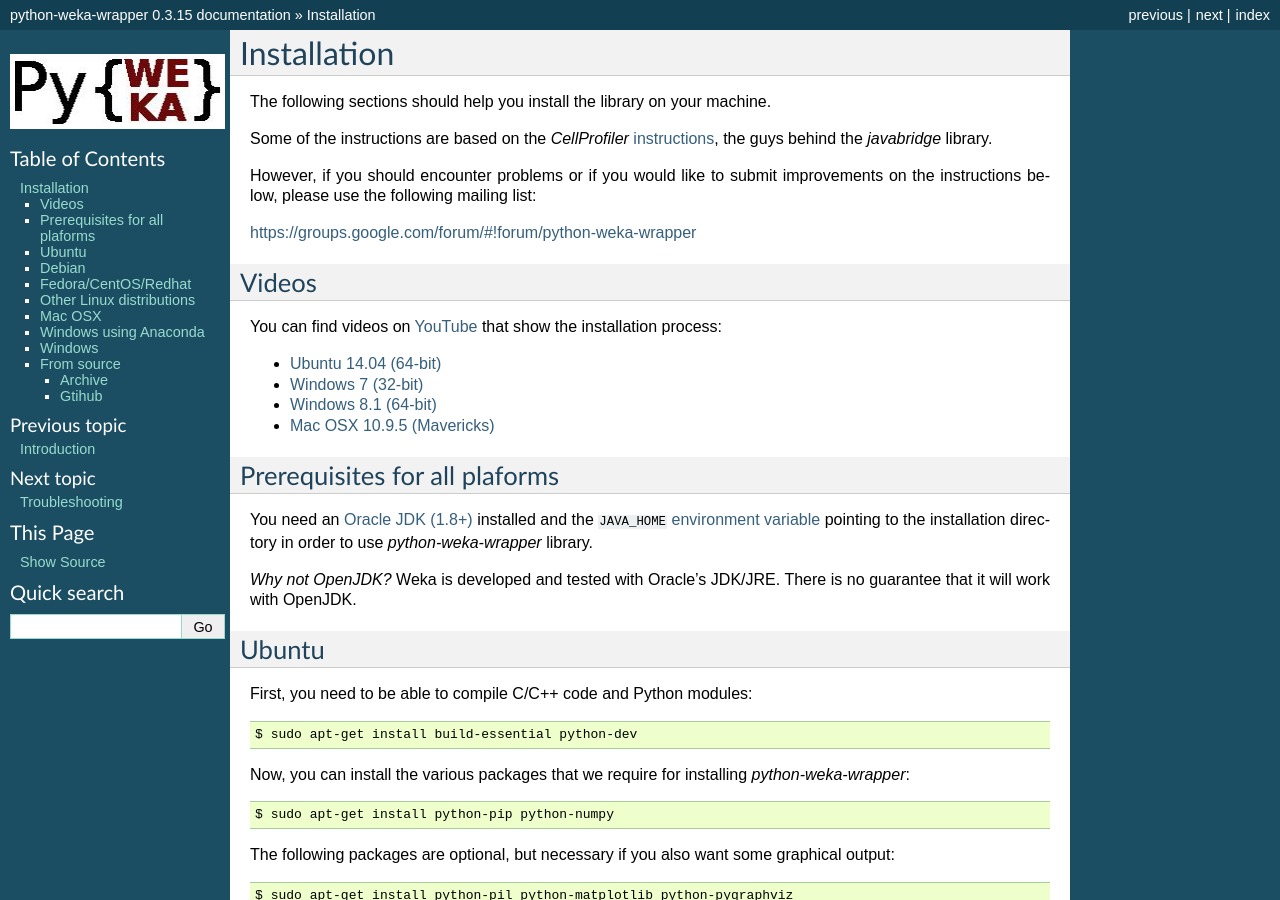
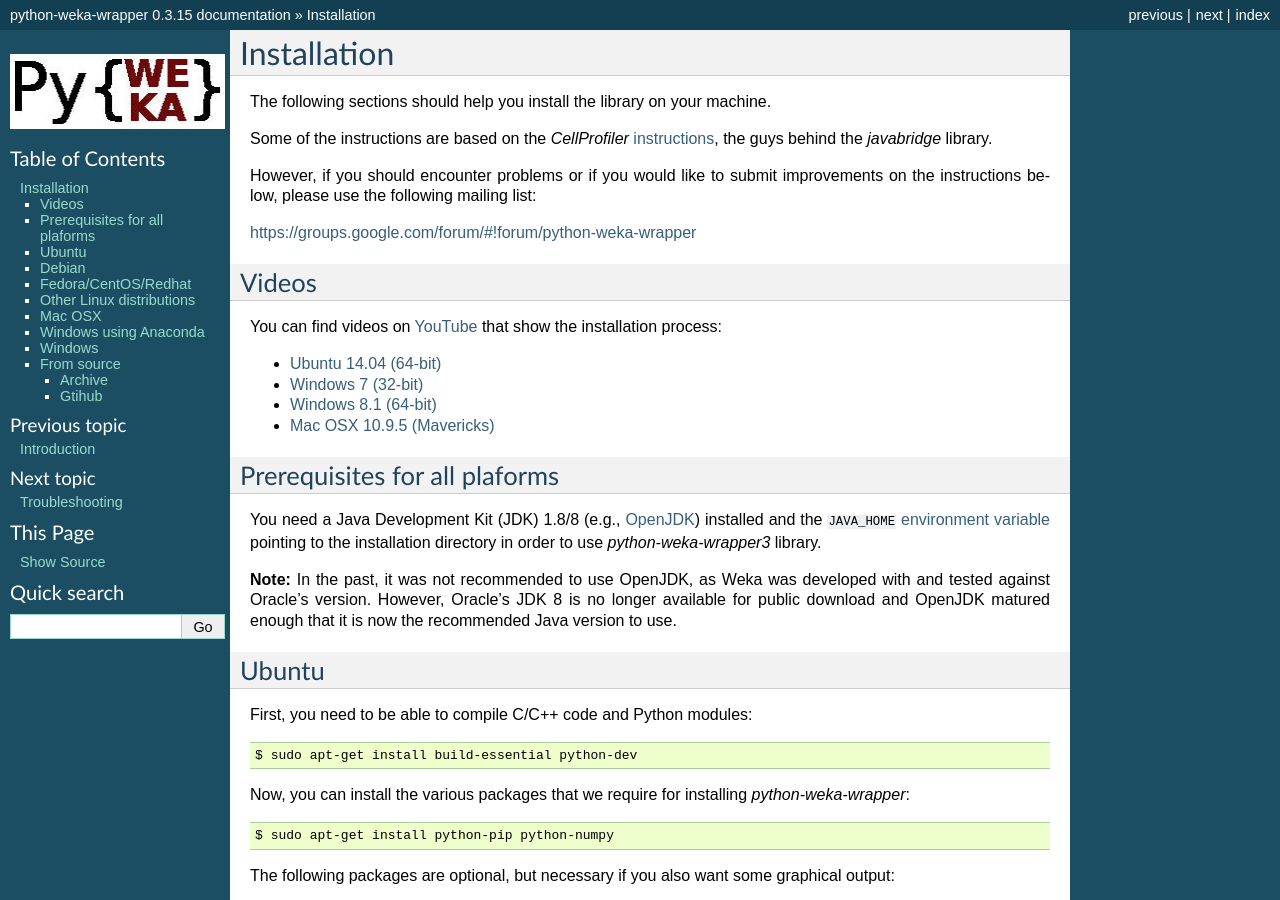
Before and after one commit to fracpete/python-weka-wrapper, a Sphinx documentation site: the page built from doc/source/install.rst, in a window 1280 px wide and 900 px high. Built offline with Sphinx 7.4.7, drawn with Linux system fonts in a browser that asks for light colours.

Commit message:
switched to OpenJDK

```diff
--- a/doc/source/install.rst
+++ b/doc/source/install.rst
@@ -27,15 +27,15 @@
 Prerequisites for all plaforms
 ------------------------------
 
-You need an `Oracle JDK (1.8+)
-<http://www.oracle.com/technetwork/java/javase/downloads/>`__ installed and
+You need a Java Development Kit (JDK) 1.8/8 (e.g., `OpenJDK <https://adoptopenjdk.net/>`__) installed and
 the ``JAVA_HOME`` `environment variable
 <http://docs.oracle.com/cd/E19182-01/820-7851/inst_cli_jdk_javahome_t/index.html>`__
-pointing to the installation directory in order to use *python-weka-wrapper*
+pointing to the installation directory in order to use *python-weka-wrapper3*
 library.
 
-*Why not OpenJDK?* Weka is developed and tested with Oracle's JDK/JRE. There is
-no guarantee that it will work with OpenJDK.
+**Note:** In the past, it was not recommended to use OpenJDK, as Weka was developed with and tested against Oracle's
+version. However, Oracle's JDK 8 is no longer available for public download and OpenJDK matured enough that it is now the
+recommended Java version to use.
 
 
 Ubuntu
```
